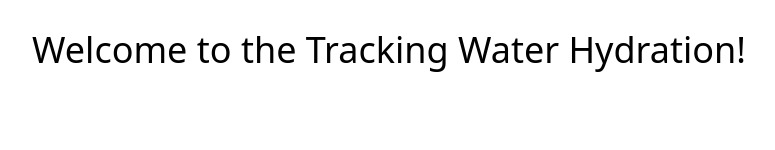
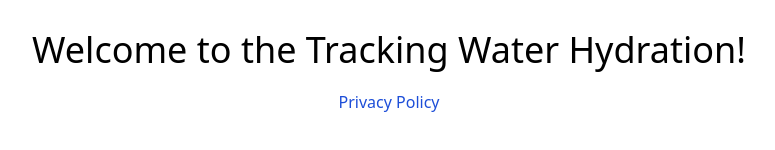
Before and after one commit to michalstaniecko/hydration-website, a Nuxt app: page / in a window 1280 px wide. Shown: the part 290-440 px from the top of the page, without its empty margins (251-1026 px from the left). Built offline with nearby package versions, Linux system fonts and the light colour scheme.

Commit message:
added icons

```diff
--- a/nuxt.config.ts
+++ b/nuxt.config.ts
@@ -11,4 +11,9 @@ export default defineNuxtConfig({
     '@nuxt/fonts',
     '@nuxtjs/tailwindcss',
   ],
+
+  icon: {
+    mode: "css",
+    cssLayer: 'base'
+  }
 })
--- a/package.json
+++ b/package.json
@@ -25,6 +25,8 @@
     "vue-router": "^4.5.1"
   },
   "devDependencies": {
+    "@iconify-json/tabler": "^1.2.17",
+    "@iconify-json/uil": "^1.2.3",
     "@tailwindcss/typography": "^0.5.16"
   }
 }
--- a/pages/index.vue
+++ b/pages/index.vue
@@ -6,5 +6,8 @@
     <div class="px-5 text-2xl md:text-4xl  text-center">
       Welcome to the Tracking Water Hydration!
     </div>
+    <div class="text-center p-5">
+      <RouterLink to="/privacy-policy" class="text-blue-700 hover:text-blue-900 hover:underline hover:underline-offset-2">Privacy Policy</RouterLink>
+    </div>
   </div>
 </template>
--- a/pages/privacy-policy.vue
+++ b/pages/privacy-policy.vue
@@ -53,8 +53,13 @@ By using the App, you confirm that you have read and understood this Privacy Pol
 </script>
 
 <template>
-  <div class="p-5">
-    <div class="prose-sm md:prose lg:prose-lg" v-html="result"/>
+  <div>
+    <div class="p-5">
+      <RouterLink to="/" class="inline-flex gap-1 items-center"><Icon name="tabler:square-chevron-left" size="1.5rem" />Go back</RouterLink>
+    </div>
+    <div class="p-5">
+      <div class="prose-sm md:prose lg:prose-lg" v-html="result"/>
+    </div>
   </div>
 </template>
 
```
Also changed, not shown: 1 other file (tests, documents, lock files or other folders).
